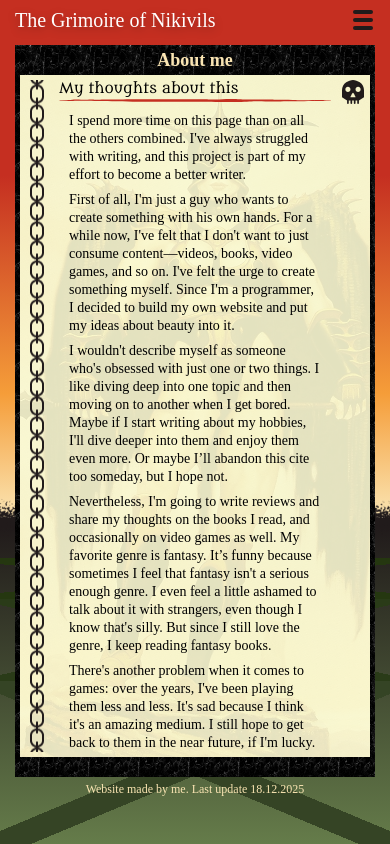
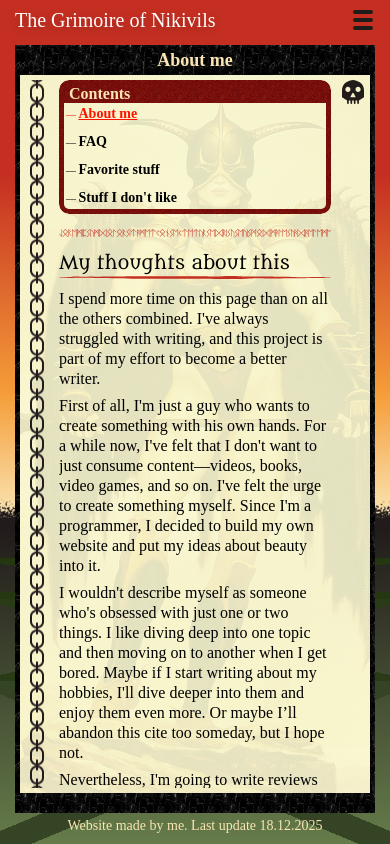
Before and after one commit to NikitaVirachev/nikivils-grimoire-frontend, a React (Vite) app: page /about/me in a window 390 px wide. Built offline with nearby package versions, Linux system fonts and the light colour scheme.

Commit message:
feat #6: adapt about me page for mobile size

```diff
--- a/src/components/Post/Post.tsx
+++ b/src/components/Post/Post.tsx
@@ -3,6 +3,12 @@ import styled, { css } from 'styled-components';
 import { respond } from '../../styles/Mixins';
 
 export const PostContent = styled.div`
+  display: flex;
+  flex-direction: column;
+  gap: 1rem;
+`;
+
+export const Paragraphs = styled.div`
   display: flex;
   flex-direction: column;
   gap: 0.7rem;
@@ -24,7 +30,14 @@ export const PostText = styled.p`
   ${respond(
     'phone',
     css`
-      padding: 0 1rem;
+      padding: 0;
+      line-height: 2rem;
     `
   )}
 `;
+
+export const Border = styled.footer`
+  font-family: 'Elder Futhark';
+  font-size: 0.8rem;
+  color: var(--primarly-color);
+`;
--- a/src/components/Post/PostOverview.tsx
+++ b/src/components/Post/PostOverview.tsx
@@ -2,6 +2,7 @@ import styled, { css } from 'styled-components';
 
 import Bat from '../Icon/Bat';
 import SwordLink from './SwordLink';
+import { Border } from './Post';
 
 import { respond } from '../../styles/Mixins';
 
@@ -72,12 +73,6 @@ const PostBody = styled.p`
   )}
 `;
 
-const Border = styled.footer`
-  font-family: 'Elder Futhark';
-  font-size: 0.8rem;
-  color: var(--primarly-color);
-`;
-
 const StyledBat = styled(Bat)`
   ${respond(
     'phone',
--- a/src/layouts/MainContent.tsx
+++ b/src/layouts/MainContent.tsx
@@ -68,6 +68,13 @@ const Column = styled.div`
     width: 0;
     height: 0; /* Chrome/Safari/Opera */
   }
+
+  ${respond(
+    'phone',
+    css`
+      gap: 1.5rem;
+    `
+  )}
 `;
 
 const RightChain = styled.div`
--- a/src/layouts/PageFrame.tsx
+++ b/src/layouts/PageFrame.tsx
@@ -36,6 +36,7 @@ const Layout = styled.div`
     'phone',
     css`
       grid-template-columns: 1fr;
+      grid-template-rows: auto 1fr auto;
       column-gap: 0.5rem;
       row-gap: 0.5rem;
 
--- a/src/pages/About/AboutMe.tsx
+++ b/src/pages/About/AboutMe.tsx
@@ -1,26 +1,62 @@
+import styled, { css } from 'styled-components';
+
 import { PositionedMainContent } from '../../layouts/MainContent';
 import { QuaternaryHeading, UnderlinedHeader } from '../../shared/typography/Headings';
 import { PostText as Paragraph } from '../../components/Post/Post';
-import { PostContent } from '../../components/Post/Post';
+import { Paragraphs } from '../../components/Post/Post';
+import Contents from './Contents';
+import Currently from './Currently';
+import { Border, PostContent } from '../../components/Post/Post';
+
+import { respond } from '../../styles/Mixins';
+
+const PhoneContents = styled(Contents)`
+  display: none;
+
+  ${respond(
+    'phone',
+    css`
+      display: block;
+    `
+  )}
+`;
+
+const PhoneCurrently = styled(Currently)`
+  display: none;
+
+  ${respond(
+    'phone',
+    css`
+      display: block;
+    `
+  )}
+`;
 
 const AboutMe = () => {
   return (
     <PositionedMainContent title='About me'>
+      <PhoneContents />
+
+      <Border>
+        LoremipsumdolorsitametconsecteturSedrisuseuismodmalesuadaelementum.MaecenasincommodoametlacusantecursusFringillafelissemperenimv.UHKipsumdolorsitametconsecteturSedrisuseuismodmales
+      </Border>
+
+      <PostContent>
         <UnderlinedHeader>
           <QuaternaryHeading>My thoughts about this</QuaternaryHeading>
         </UnderlinedHeader>
 
-      <PostContent>
+        <Paragraphs>
           <Paragraph>
-          I spend more time on this page than on all the others combined. I've always struggled with
-          writing, and this project is part of my effort to become a better writer.
+            I spend more time on this page than on all the others combined. I've always struggled
+            with writing, and this project is part of my effort to become a better writer.
           </Paragraph>
 
           <Paragraph>
-          First of all, I'm just a guy who wants to create something with his own hands. For a while
-          now, I've felt that I don't want to just consume content—videos, books, video games, and
-          so on. I've felt the urge to create something myself. Since I'm a programmer, I decided to
-          build my own website and put my ideas about beauty into it.
+            First of all, I'm just a guy who wants to create something with his own hands. For a
+            while now, I've felt that I don't want to just consume content—videos, books, video
+            games, and so on. I've felt the urge to create something myself. Since I'm a programmer,
+            I decided to build my own website and put my ideas about beauty into it.
           </Paragraph>
 
           <Paragraph>
@@ -43,7 +79,14 @@ const AboutMe = () => {
             less and less. It's sad because I think it's an amazing medium. I still hope to get back
             to them in the near future, if I'm lucky.
           </Paragraph>
+        </Paragraphs>
       </PostContent>
+
+      <Border>
+        LoremipsumdolorsitametconsecteturSedrisuseuismodmalesuadaelementum.MaecenasincommodoametlacusantecursusFringillafelissemperenimv.UHKipsumdolorsitametconsecteturSedrisuseuismodmales
+      </Border>
+
+      <PhoneCurrently />
     </PositionedMainContent>
   );
 };
--- a/src/pages/About/Contents.tsx
+++ b/src/pages/About/Contents.tsx
@@ -1,10 +1,12 @@
 import { NavLink } from 'react-router-dom';
-import styled from 'styled-components';
+import styled, { css } from 'styled-components';
 
 import { SectionCard, SectionCardTitle } from '../../shared/components/SectionCard';
 
+import { respond } from '../../styles/Mixins';
+
 const Menu = styled.nav`
-  padding: 0 2px;
+  padding: 2px;
 `;
 
 const List = styled.ul`
@@ -18,6 +20,13 @@ const Link = styled(NavLink)`
   font-size: var(--small);
   font-weight: bold;
   text-decoration: none;
+
+  ${respond(
+    'phone',
+    css`
+      line-height: 1.8rem;
+    `
+  )}
 `;
 
 const MenuItem = styled.li`
@@ -44,15 +53,19 @@ const MenuItem = styled.li`
   }
 `;
 
-const Contents = () => (
-  <SectionCard>
+type ContentsProps = {
+  className?: string;
+};
+
+const Contents = ({ className }: ContentsProps) => (
+  <SectionCard className={className}>
     <SectionCardTitle>Contents</SectionCardTitle>
 
     <Menu>
       <List>
         <MenuItem>
           <Link
-            to='me'
+            to='/about/me'
             title='Thoughts about this site from its creator'
           >
             About me
@@ -60,7 +73,7 @@ const Contents = () => (
         </MenuItem>
         <MenuItem>
           <Link
-            to='faq'
+            to='/about/faq'
             title='Frequently Asked Questions'
           >
             FAQ
@@ -68,7 +81,7 @@ const Contents = () => (
         </MenuItem>
         <MenuItem>
           <Link
-            to='favorite'
+            to='/about/favorite'
             title='Things I like the most'
           >
             Favorite stuff
@@ -76,7 +89,7 @@ const Contents = () => (
         </MenuItem>
         <MenuItem>
           <Link
-            to='unfavorite'
+            to='/about/unfavorite'
             title="Things I don't like"
           >
             Stuff I don't like
--- a/src/pages/About/Currently.tsx
+++ b/src/pages/About/Currently.tsx
@@ -1,6 +1,8 @@
-import styled from 'styled-components';
+import styled, { css } from 'styled-components';
 
 import { SectionCard, SectionCardTitle } from '../../shared/components/SectionCard';
+
+import { respond } from '../../styles/Mixins';
 
 const Content = styled.dl`
   display: flex;
@@ -19,14 +21,32 @@ const Topic = styled.div`
 const Name = styled.dt`
   font-size: var(--p);
   font-weight: bold;
+
+  ${respond(
+    'phone',
+    css`
+      line-height: 2rem;
+    `
+  )}
 `;
 
 const Value = styled.dd`
   font-size: var(--small);
+
+  ${respond(
+    'phone',
+    css`
+      line-height: 1.8rem;
+    `
+  )}
 `;
 
-const Currently = () => (
-  <SectionCard>
+type ContentsProps = {
+  className?: string;
+};
+
+const Currently = ({ className }: ContentsProps) => (
+  <SectionCard className={className}>
     <SectionCardTitle>Currently</SectionCardTitle>
 
     <Content>
--- a/src/styles/GlobalStyle.tsx
+++ b/src/styles/GlobalStyle.tsx
@@ -99,8 +99,9 @@ const styles = css`
       css`
         --h1: 2rem;
         --h2: 1.8rem;
-        --h4: 1.4rem;
-        --p: 1.4rem;
+        --h4: 1.8rem;
+        --p: 1.6rem;
+        --small: 1.4rem;
       `
     )}
 
```
Lines whose indentation alone changed are shown as unchanged.
